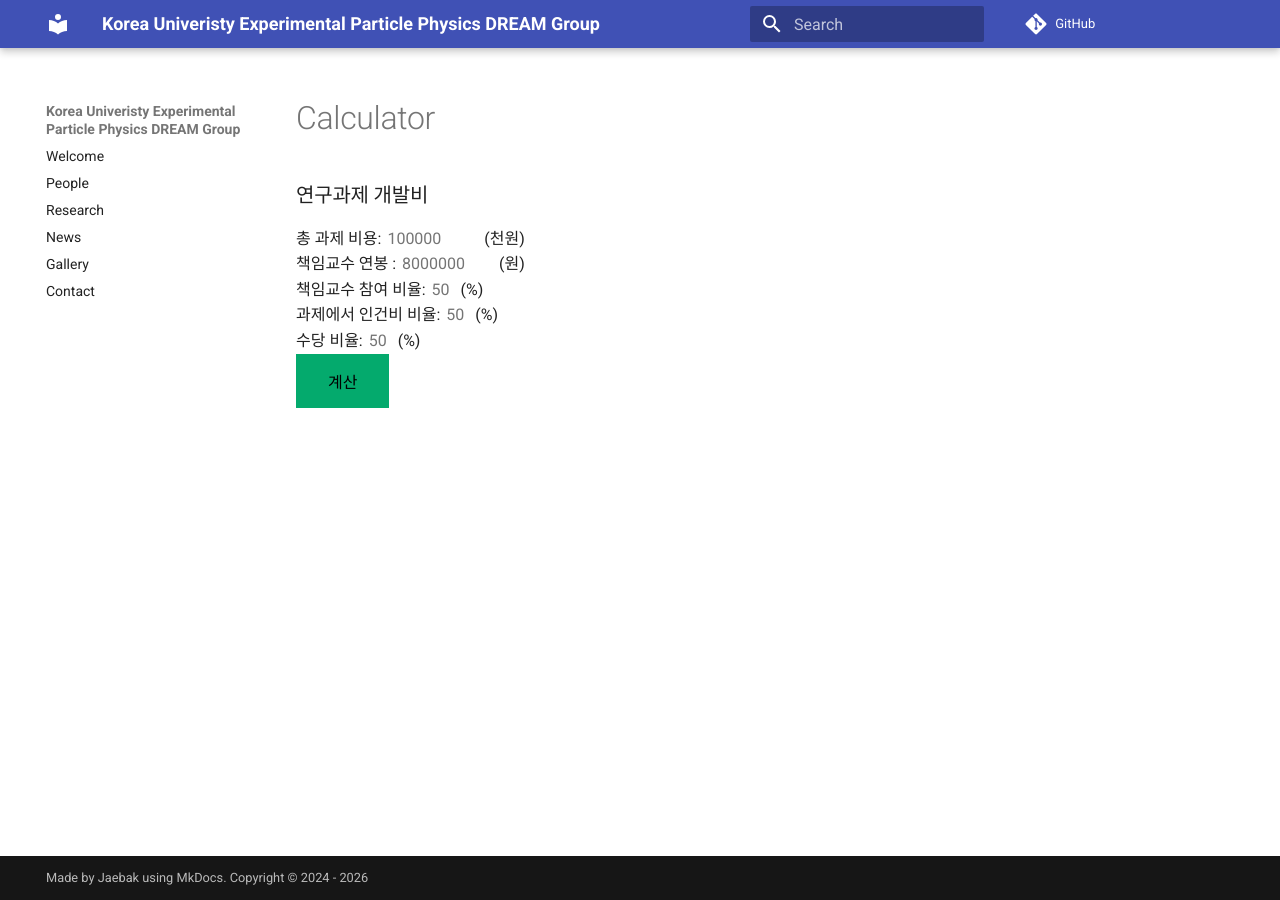
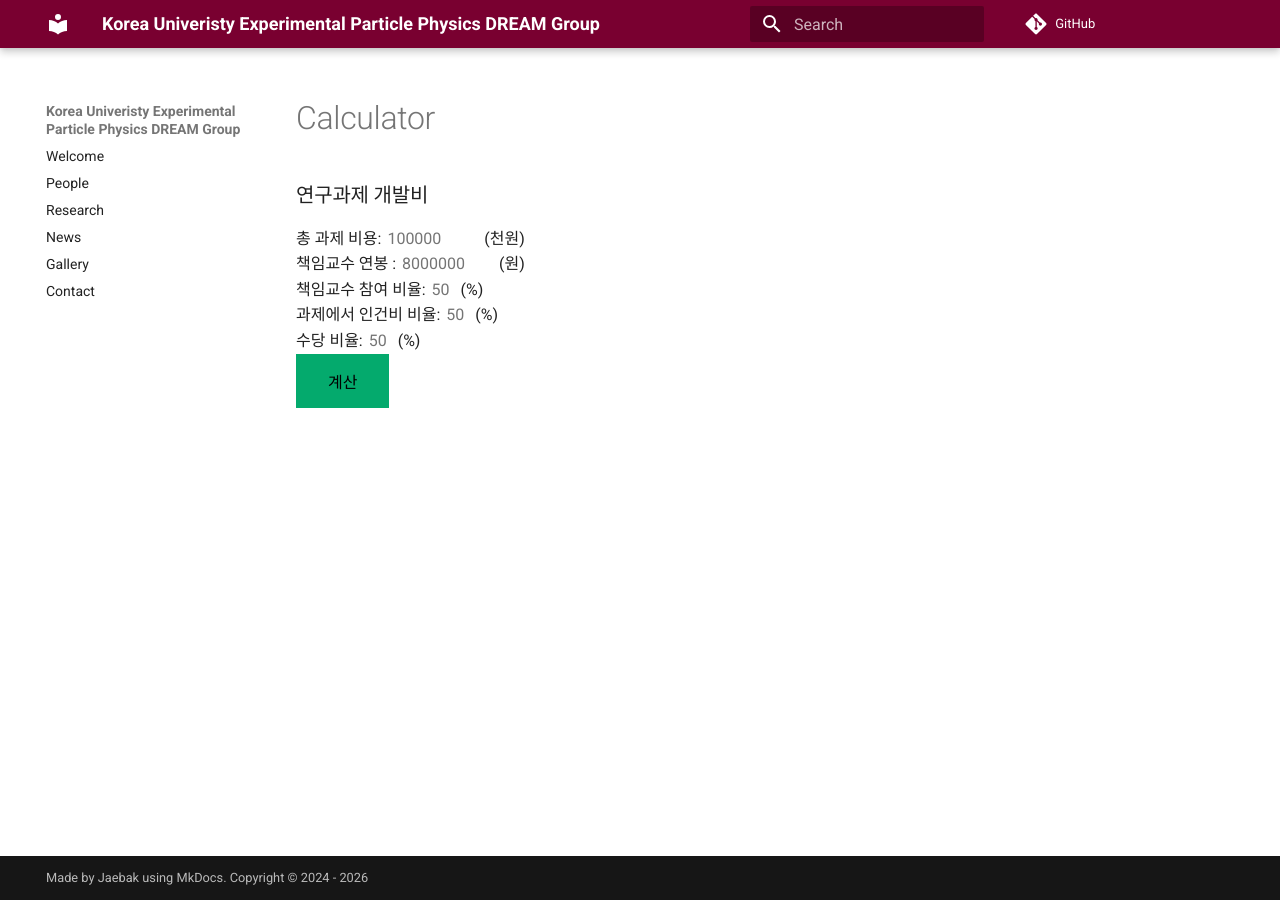
Before and after one commit to jaebak/ku-dream-group, an MkDocs documentation site: the page built from docs/calculator.md, in a window 1280 px wide. Built offline with MkDocs 1.6.1 and Material for MkDocs 9.7.7, drawn with Linux system fonts in a browser that asks for light colours; comment, search, counter and statistics services are not loaded.

Commit message:
Update color

```diff
--- a/docs/stylesheets/extra.css
+++ b/docs/stylesheets/extra.css
@@ -1,3 +1,7 @@
+:root > * {
+  --md-primary-fg-color: #790030;
+}
+
 input, button {
   font-size: 16px;
 }
--- a/mkdocs.yml
+++ b/mkdocs.yml
@@ -3,6 +3,8 @@ site_url: https://jaebak.github.io/ku-dream-group
 repo_url: https://github.com/jaebak/ku-dream-group
 theme:
   name: material
+  palette:
+    primary: custom
 
 copyright: Made by Jaebak using MkDocs. Copyright &copy; 2024 - 2026
 extra:
```
